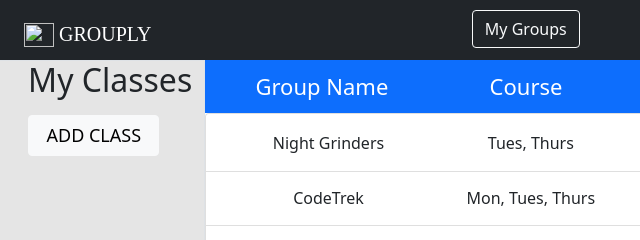
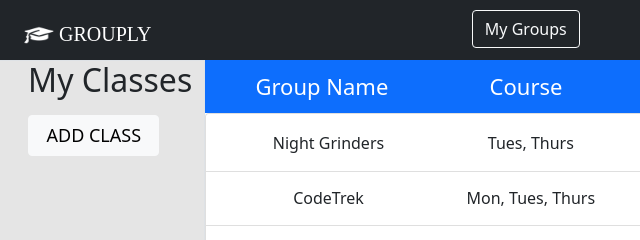
Before and after one commit to smwallace949/cs326-team-sigma, a website: page home.html in a window 1280 px wide. Shown: the top 240 px of the page, 0-640 px from the left. Drawn offline with nearby package versions, Linux system fonts and the light colour scheme; no server answers.

Commit message:
Fixed brand icon resource location

```diff
--- a/home.html
+++ b/home.html
@@ -18,7 +18,7 @@
             <div class='col-3'>
                 <div class='container-fluid'>
                     <a class="navbar-brand" href="home.html" id="brand-name">
-                        <img src="./picture/logo.png" alt="" width="30" height="24" class="d-inline-block align-text-top" id='brand-txt'>
+                        <img src="./docs/pictures/logo.png" alt="" width="30" height="24" class="d-inline-block align-text-top" id='brand-txt'>
                         GROUPLY
                     </a>
                 </div>
```
